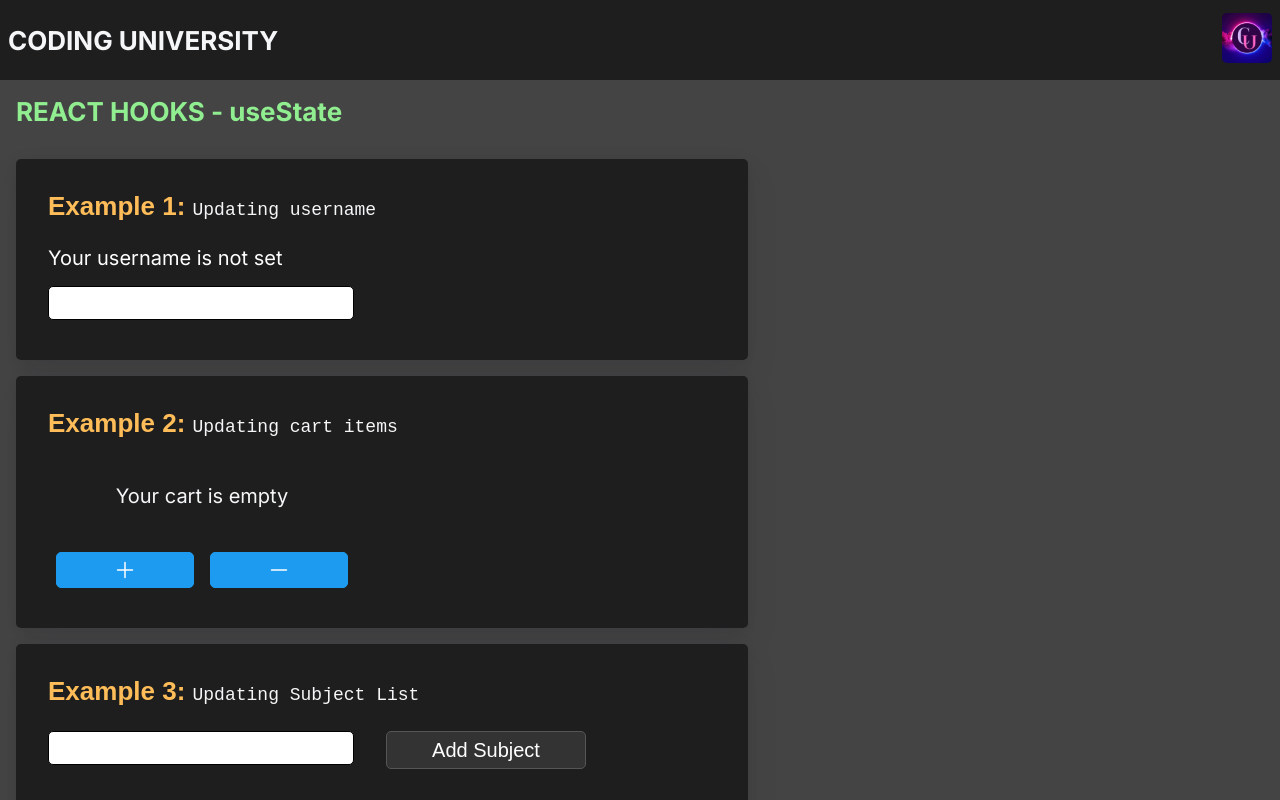
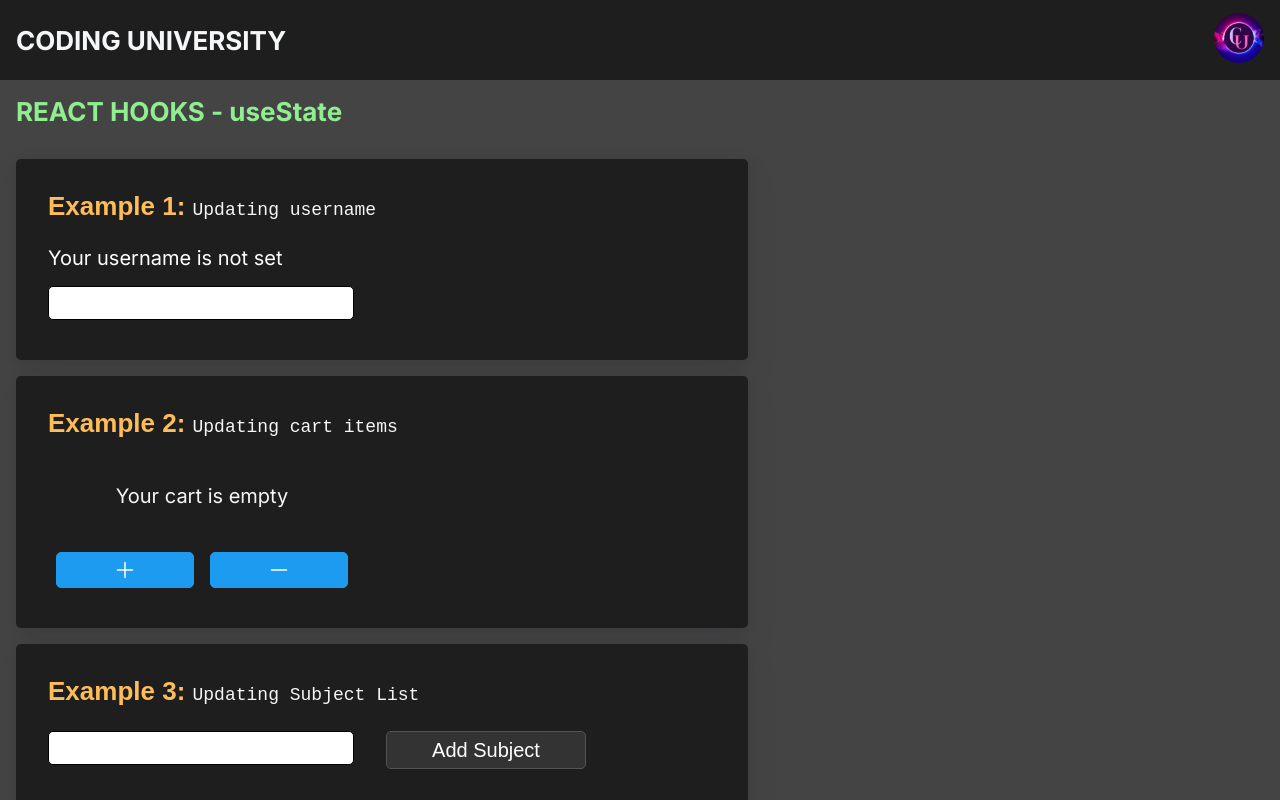
Before and after one commit to aanifowose111/use_state, a Next.js app: page / in a window 1280 px wide. Built offline with nearby package versions, Linux system fonts and the light colour scheme.

Commit message:
CSS Updatte

```diff
--- a/src/app/globals.css
+++ b/src/app/globals.css
@@ -24,7 +24,7 @@ body {
   display: flex;
   align-items: center;
   justify-content: space-between;
-  padding: 8px;
+  padding: 8px 16px;
   background: #1e1e1e;
 }
 
@@ -32,6 +32,7 @@ body {
   width: 50px;
   height: 50px;
   border-radius: 5px;
+  border-radius: 50px;
 }
 
 .nav-bar__logo {
```
